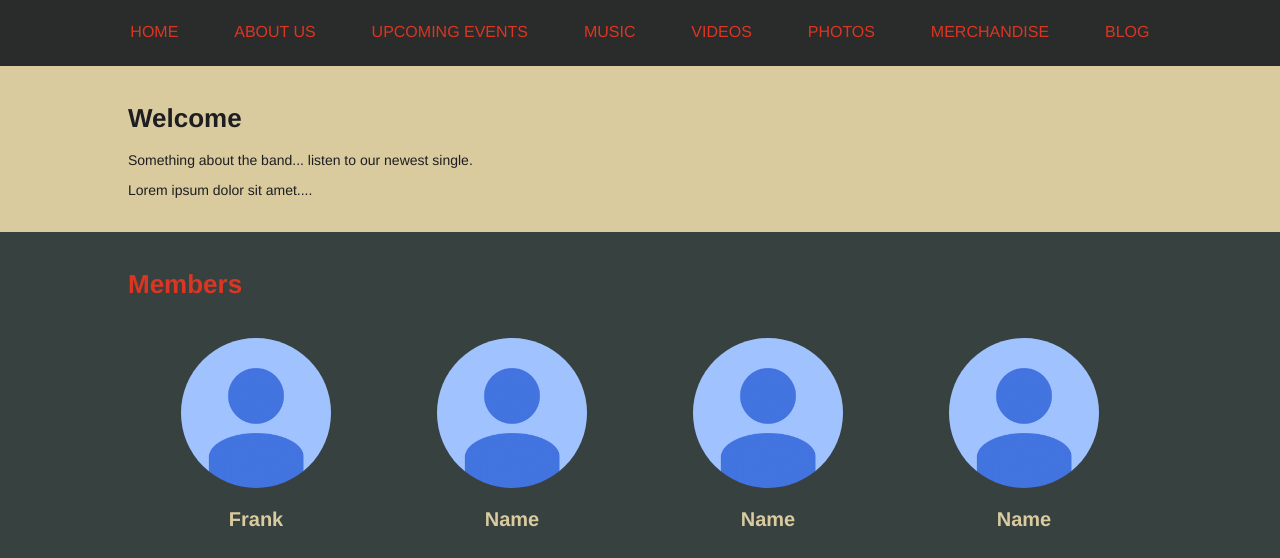
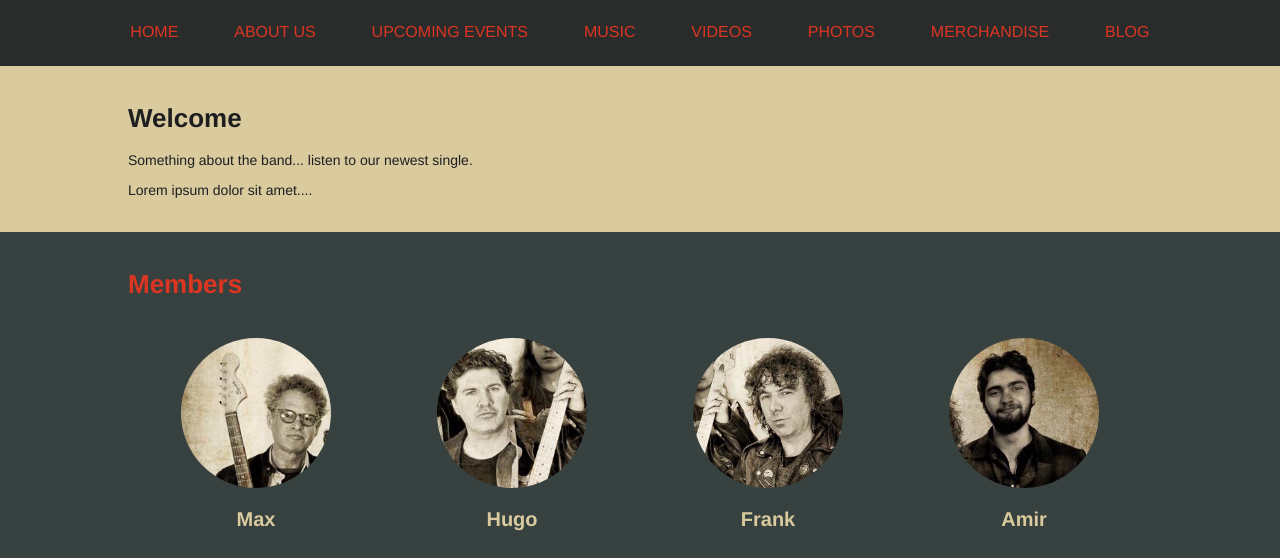
Before and after one commit to BandAidCrew/username.github.io, a website: page index.html in a window 1280 px wide. Shown: the part 242-800 px from the top of the page. Drawn offline with Linux system fonts and the light colour scheme.

Commit message:
add band img's to index. add memberscript to about section

```diff
--- a/index.html
+++ b/index.html
@@ -28,24 +28,24 @@
         <h1><a href="/pages/about.html">Members</a></h1>
         <div id="memberContainer">
           <div id="member1">
-            <img src="img/members/anonym.jpg" alt="" />
+            <img src="../img/members/1.jpeg" alt="" />
+            <h2>Max</h2>
+            <div class="textbox">... plays guitar.</div>
+          </div>
+          <div id="member2">
+            <img src="../img/members/2.jpeg" alt="" />
+            <h2>Hugo</h2>
+            <div class="textbox">... is the synth player, but also plays guitar on a couple of songs.</div>
+          </div>
+          <div id="member3">
+            <img src="../img/members/3.jpeg" alt="" />
             <h2>Frank</h2>
             <div class="textbox">Frank is the lead vocalist and producer.</div>
           </div>
-          <div id="member2">
-            <img src="img/members/anonym.jpg" alt="" />
-            <h2>Name</h2>
+          <div id="member4">
+            <img src="../img/members/4.jpeg" alt="" />
+            <h2>Amir</h2>
             <div class="textbox">.... is the drummer of the band. He is known for his ability to juggle with drumsticks.</div>
-          </div>
-          <div id="member3">
-            <img src="img/members/anonym.jpg" alt="" />
-            <h2>Name</h2>
-            <div class="textbox">... plays guitar.</div>
-          </div>
-          <div id="member4">
-            <img src="img/members/anonym.jpg" alt="" />
-            <h2>Name</h2>
-            <div class="textbox">... is the synth player.</div>
           </div>
         </div>
         <p class="align-right">
```
Also changed, not shown: pages/about.html (+10 -9 lines).
